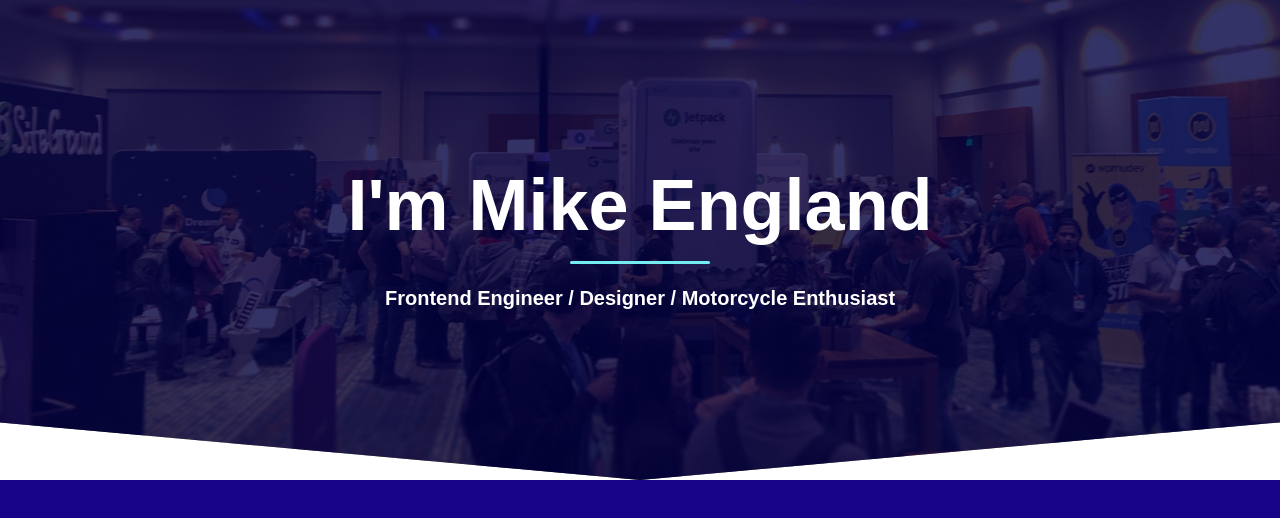
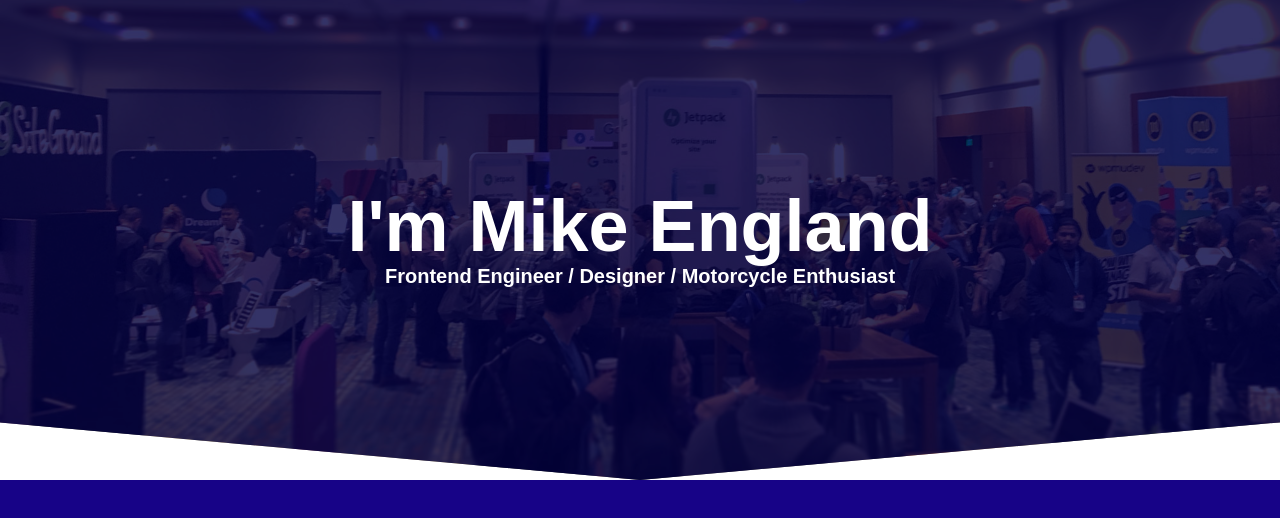
Before and after one commit to michealengland/micheal-dev, a Gatsby site: page / in a window 1280 px wide. Built offline with nearby package versions, Linux system fonts and the light colour scheme; Gatsby itself is replaced by a stand-in of ours.

Commit message:
Remove hr tag from Hero
The layout looks cleaner without the divider line.

```diff
--- a/src/components/molecules/Hero/index.js
+++ b/src/components/molecules/Hero/index.js
@@ -8,13 +8,8 @@ export default function Hero({title, content, img}) {
   return (
     <section className={styles.hero} style={backgroundImage}>
       <div>
-        { title && <h1 className={styles.title}>{ title }</h1>}
-        { content &&
-          <>
-            <hr />
-            <p className={styles.content}>{ content }</p>
-          </>
-        }
+        {title && <h1 className={styles.title}>{ title }</h1>}
+        {content && <p className={styles.content}>{ content }</p>}
       </div>
     </section>
   )
```
